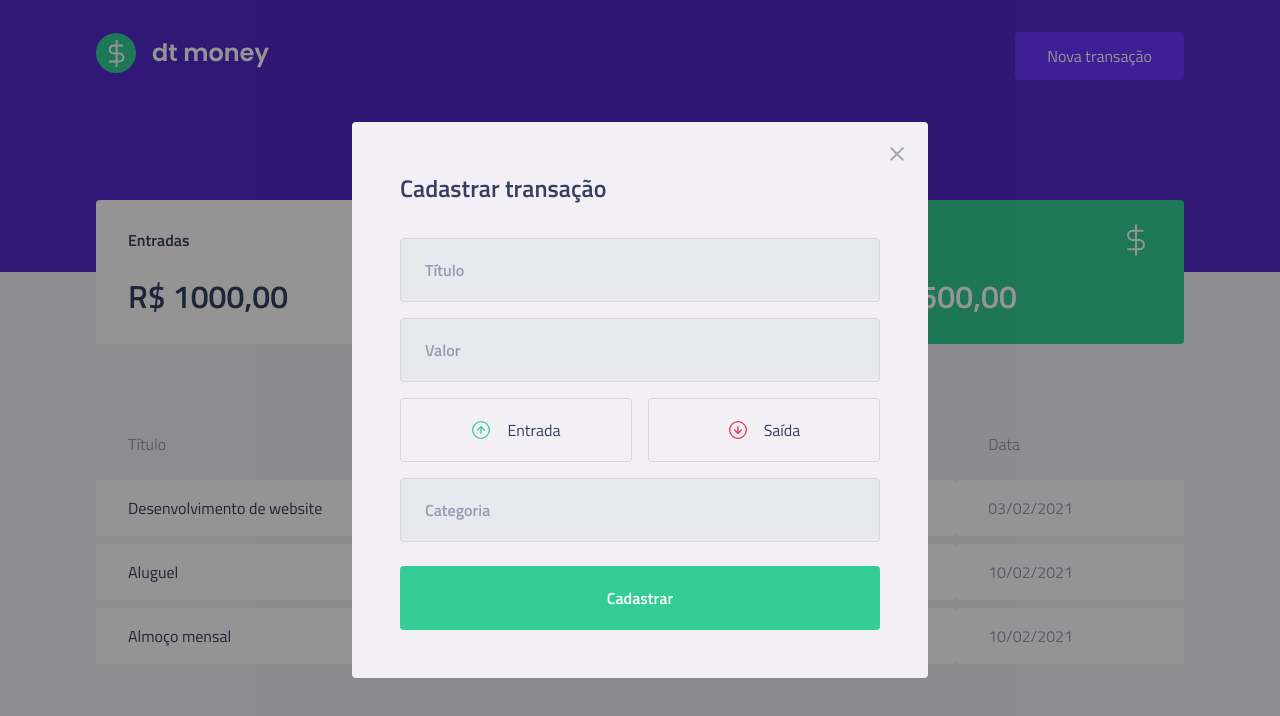
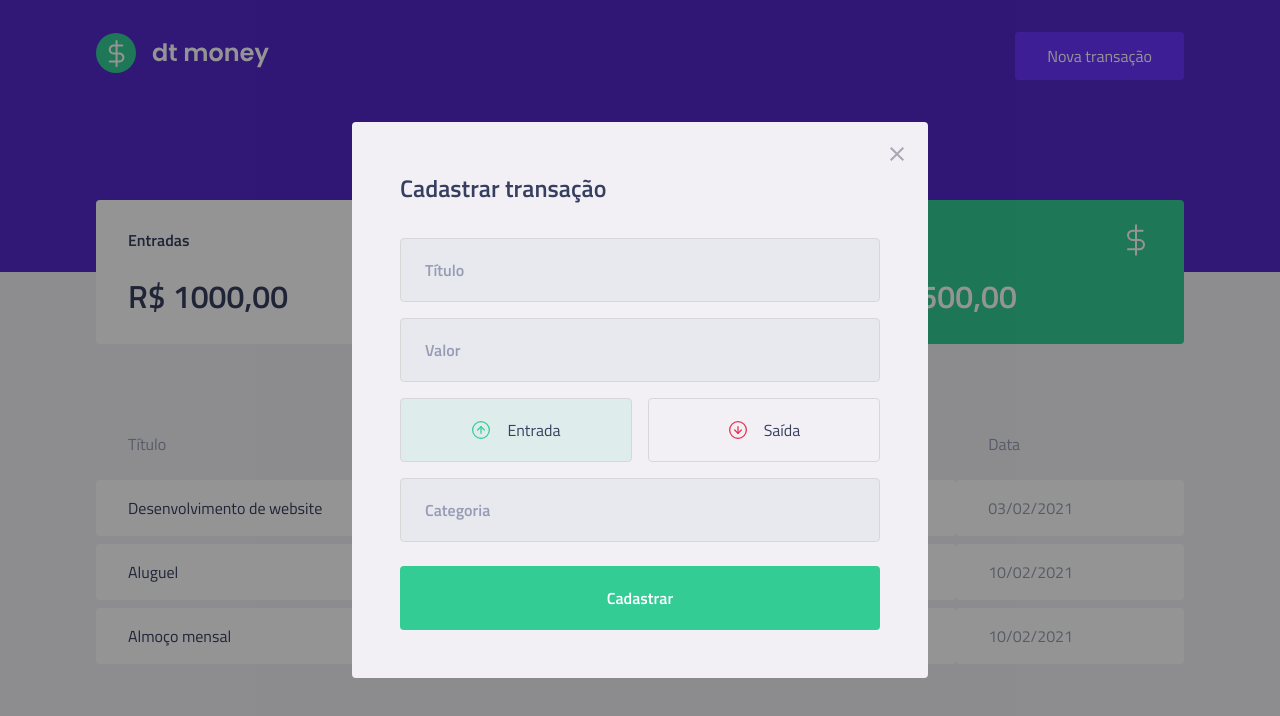
Before and after one commit to carlos3duardo/ignite-reactjs-dtmoney, a React (Create React App) app: page / in a window 1280 px wide. Both pictures are taken after a click on the button "Nova transação". Shown: the top 716 px of the page. Built offline with nearby package versions, Linux system fonts and the light colour scheme; no server answers; what miragejs would draw is missing.

Commit message:
Estilizando os botões de acordo com a seleção do tipo

```diff
--- a/src/components/NewTransactionModal/index.tsx
+++ b/src/components/NewTransactionModal/index.tsx
@@ -1,9 +1,10 @@
 import Modal from 'react-modal';
-import { Container, TransactionTypeContainer } from './styles';
+import { Container, TransactionTypeContainer, TransactionTypeButton } from './styles';
 
 import closeImg from '../../assets/img/close.svg';
 import incomeImg from '../../assets/img/income.svg';
 import outcomeImg from '../../assets/img/outcome.svg';
+import { useState } from 'react';
 
 interface NewTransactionModalProps {
   isOpen: boolean;
@@ -11,6 +12,8 @@
 }
 
 export function NewTransactionModal({isOpen, onRequestClose}: NewTransactionModalProps) {
+  const [type, setType] = useState('deposit');
+
   return (
     <Modal
       isOpen={isOpen}
@@ -29,19 +32,25 @@
         <input type="number" placeholder="Valor" />
 
         <TransactionTypeContainer>
-          <button
+          <TransactionTypeButton
             type="button"
+            onClick={() => setType('deposit')}
+            isActive={(type === 'deposit')}
+            activeColor="green"
           >
             <img src={incomeImg} alt="Entrada" />
             <span>Entrada</span>
-          </button>
+          </TransactionTypeButton>
 
-          <button
+          <TransactionTypeButton
             type="button"
+            onClick={() => setType('withdraw')}
+            isActive={(type === 'withdraw')}
+            activeColor="red"
           >
             <img src={outcomeImg} alt="Saída" />
             <span>Saída</span>
-          </button>
+          </TransactionTypeButton>
         </TransactionTypeContainer>
 
         <input type="text" placeholder="Categoria" />
--- a/src/components/NewTransactionModal/styles.ts
+++ b/src/components/NewTransactionModal/styles.ts
@@ -1,5 +1,5 @@
 import styled from 'styled-components';
-import { darken } from 'polished';
+import { darken, transparentize } from 'polished';
 
 export const Container = styled.form`
   h2 {
@@ -54,13 +54,26 @@
   display: grid;
   grid-template-columns: repeat(2, 1fr);
   gap: 1rem;
+`;
 
-  button {
+interface TransactionTypeButtonProps {
+  isActive: boolean;
+  activeColor: 'green' | 'red';
+}
+
+const colors = {
+  green: '#33cc95',
+  red: '#e52e4d'
+};
+
+export const TransactionTypeButton = styled.button<TransactionTypeButtonProps>`
     height: 4rem;
-    border: 1px solid var(--button-border);
+    border: 1px solid #d7d7d7;
     border-radius: 0.25rem;
 
-    background: transparent;
+    background: ${(props) => props.isActive
+      ? transparentize(0.9, colors[props.activeColor])
+      : 'transparent'};
 
     display: flex;
     flex-direction: row;
@@ -84,6 +97,4 @@
       font-size: 1rem;
       color: var(--text-title);
     }
-
-  }
 `;
```
